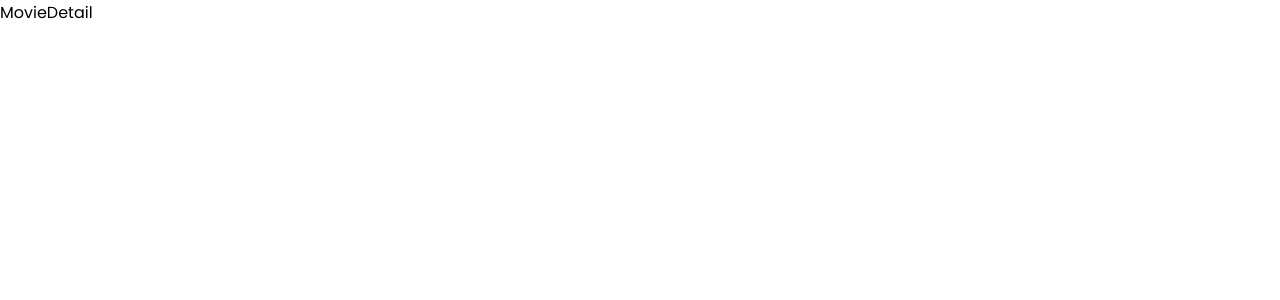
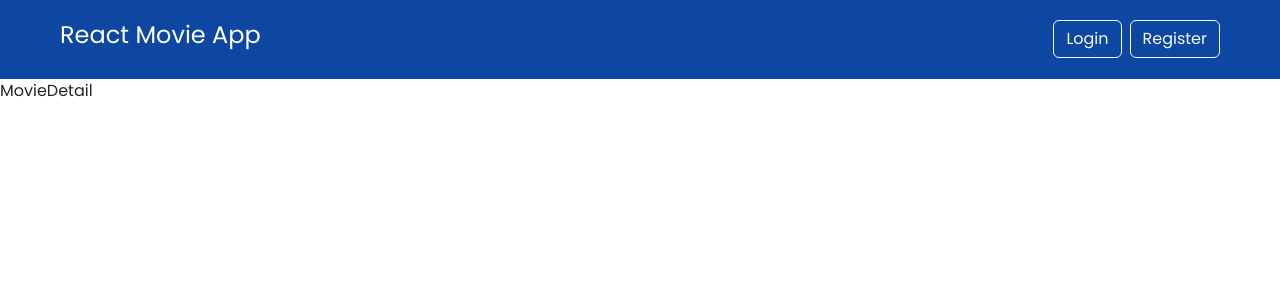
Before and after one commit to ozelmel/movie-app, a React (Create React App) app: page /details/1 in a window 1280 px wide. Shown: the top 300 px of the page. Built offline with nearby package versions, Linux system fonts and the light colour scheme.

Commit message:
navbar v1

```diff
--- /dev/null
+++ b/src/components/Navbar.jsx
@@ -0,0 +1,46 @@
+import React from "react";
+import { Link, useNavigate } from "react-router-dom";
+
+const Navbar = () => {
+  const navigate = useNavigate();
+  const currentUser = false;
+  //   const currentUser = { displayName: "felix franko" };
+  return (
+    <div>
+      <nav className="navbar navbar-expand-lg">
+        <div className="container-fluid">
+          <Link to={"/"} className="navbar-brand text-white">
+            <h4> React Movie App </h4>
+          </Link>
+          <div className="d-flex text-white align-items-center">
+            {currentUser ? (
+              <>
+                <h5 className="mb-0 text-capitalize">
+                  {currentUser.displayName}
+                </h5>
+                <button className="ms-2 btn btn-outline-light">Logout</button>
+              </>
+            ) : (
+              <>
+                <button
+                  className="ms-2 btn btn-outline-light"
+                  onClick={() => navigate("/login")}
+                >
+                  Login
+                </button>
+                <button
+                  className="ms-2 btn btn-outline-light"
+                  onClick={() => navigate("/register")}
+                >
+                  Register
+                </button>
+              </>
+            )}
+          </div>
+        </div>
+      </nav>
+    </div>
+  );
+};
+
+export default Navbar;
--- a/src/router/AppRouter.jsx
+++ b/src/router/AppRouter.jsx
@@ -1,5 +1,6 @@
 import React from "react";
 import { BrowserRouter, Route, Routes } from "react-router-dom";
+import Navbar from "../components/Navbar";
 import Login from "../pages/Login";
 import Main from "../pages/Main";
 import MovieDetail from "../pages/MovieDetail";
@@ -8,6 +9,7 @@
 const AppRouter = () => {
   return (
     <BrowserRouter>
+      <Navbar />
       <Routes>
         <Route path="/" element={<Main />} />
         <Route path="/login" element={<Login />} />
```
Also changed, not shown: src/components/MovieCard.jsx (added, +9 -0 lines), src/index.js (+7 -5 lines), src/index.css (line endings or trailing spaces).
